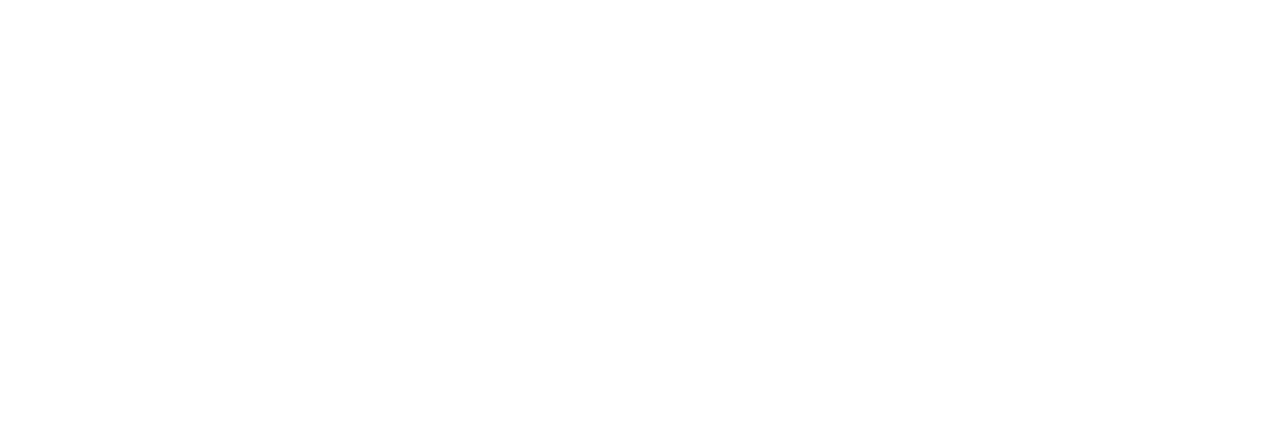
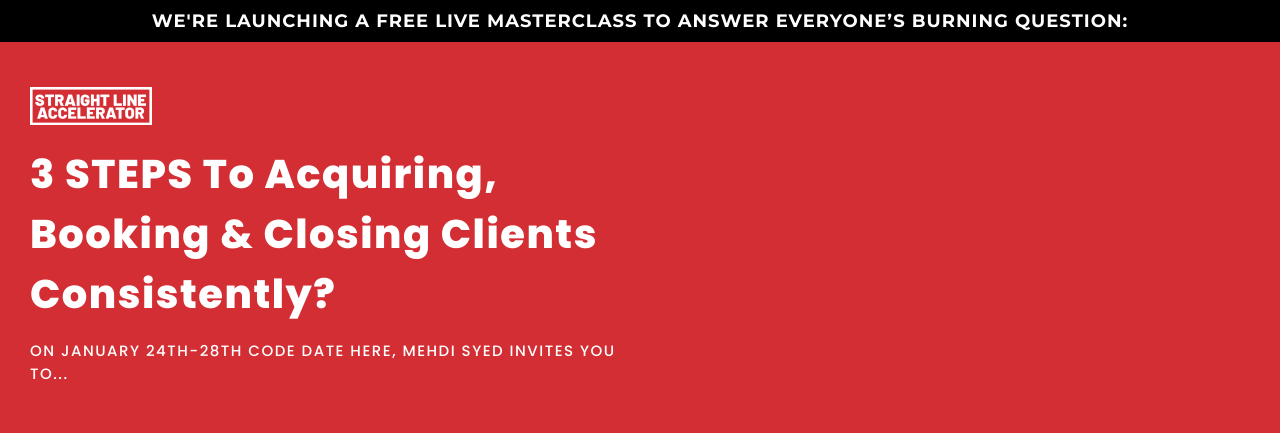
Before and after one commit to soufianeargane/digitalspeak, a plain HTML site: page index.html in a window 1280 px wide. Drawn offline with Linux system fonts and the light colour scheme; a web font is replaced by a local one.

Commit message:
working on the left side of the header

```diff
--- /dev/null
+++ b/assets/css/style.css
@@ -0,0 +1,58 @@
+/* fonts */
+@import url('https://fonts.googleapis.com/css2?family=Mochiy+Pop+P+One&family=Montserrat:wght@500;700&family=Poppins:wght@200;300;400;500;600;700;800;900&display=swap');
+
+/* global rules */
+* {
+    margin: 0;
+    padding: 0;
+    box-sizing: border-box;
+}
+
+/* header */
+
+header {
+    height: 100vh;
+    background-color: #D32E34;
+}
+
+header .heading {
+    font-size: 18px;
+    font-weight: 600;
+    text-align: center;
+    background-color: black;
+    color: white;
+    font-family: 'Montserrat', sans-serif;
+    padding: 10px 0px;
+    letter-spacing: 1px;
+}
+
+header .header_section {
+    display: flex;
+    justify-content: space-between;
+    align-items: center;
+    padding: 45px 30px;
+}
+
+header .header_section .left_section {
+    display: flex;
+    flex-direction: column;
+    width: 50%;
+}
+
+header .header_section .left_section .title__ h1 {
+    font-family: 'poppins', sans-serif;
+    font-size: 40px;
+    font-weight: 800;
+    color: white;
+    letter-spacing: 1.5px;
+    margin-top: 15px;
+}
+
+header .header_section .left_section .date__ {
+    font-family: 'poppins', sans-serif;
+    font-size: 15px;
+    font-weight: 500;
+    color: white;
+    letter-spacing: 1.5px;
+    margin-top: 15px;
+}
--- a/index.html
+++ b/index.html
@@ -5,11 +5,35 @@
     <meta charset="UTF-8">
     <meta http-equiv="X-UA-Compatible" content="IE=edge">
     <meta name="viewport" content="width=device-width, initial-scale=1.0">
+    <!-- CSS -->
+    <link rel="stylesheet" href="./assets/css/style.css">
     <title>Maquette Roman</title>
 </head>
 
 <body>
 
+    <header>
+        <div class="heading">
+            WE'RE LAUNCHING A FREE LIVE MASTERCLASS TO ANSWER EVERYONE’S BURNING QUESTION:
+        </div>
+        <div class="header_section">
+            <div class="left_section">
+                <div>
+                    <img src="./assets/img/logo.png" alt="">
+                </div>
+                <div class="title__">
+                    <h1>
+                        3 STEPS To Acquiring, Booking & Closing Clients Consistently?
+                    </h1>
+                </div>
+                <div class="date__">
+                    ON JANUARY 24TH-28TH CODE DATE HERE, MEHDI SYED INVITES YOU TO...
+                </div>
+            </div>
+            <div class="right_section"></div>
+        </div>
+    </header>
+
 </body>
 
 </html>
```
Also changed, not shown: assets/img/logo.png (added).
